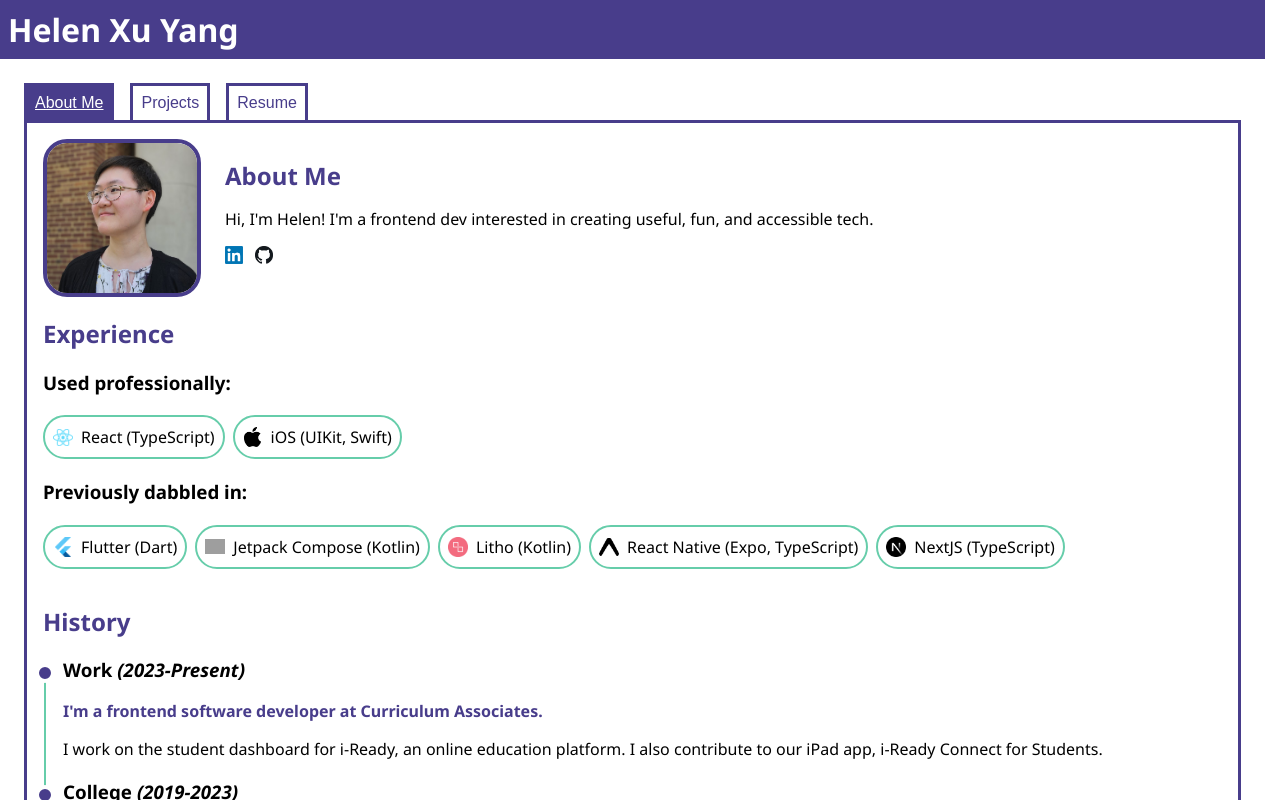
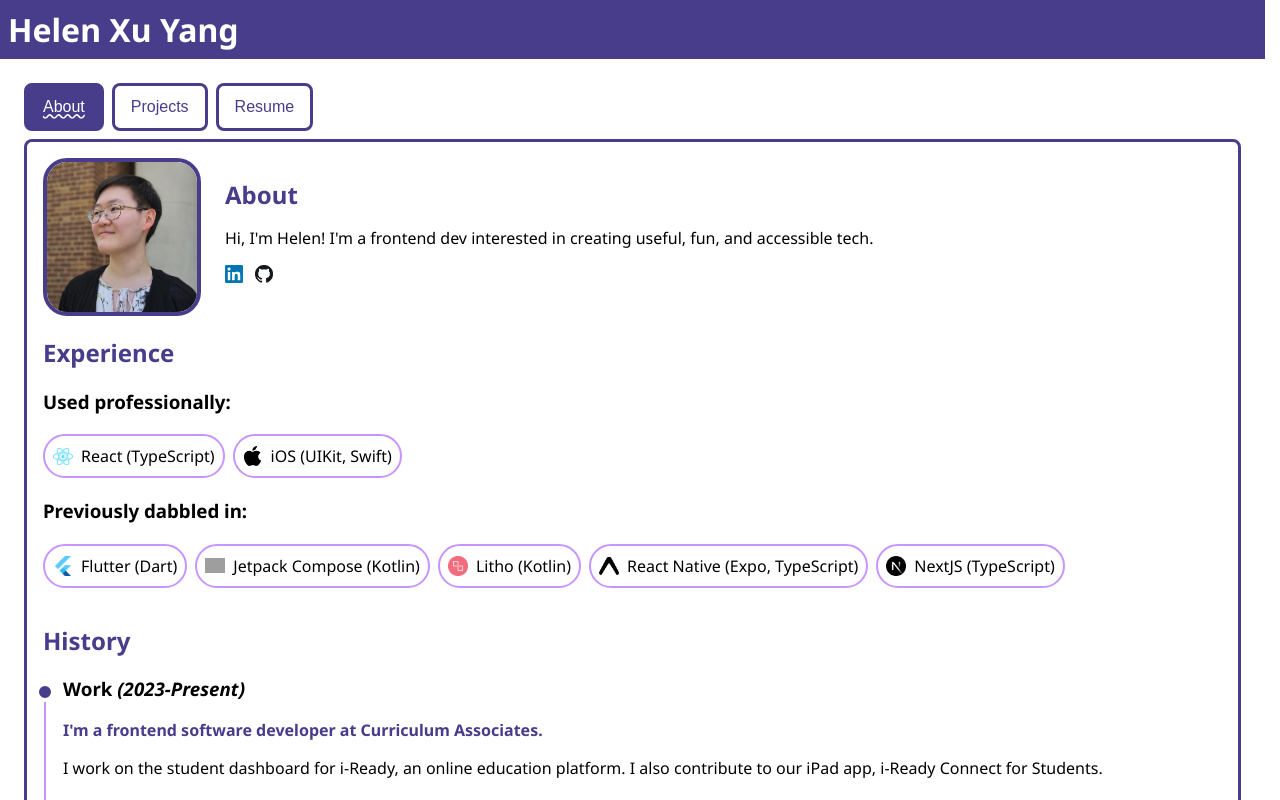
Before and after one commit to helenxuyang/helenxuyang.github.io, a React (Vite) app: page / in a window 1280 px wide. Shown: the top 800 px of the page. Built offline with nearby package versions, Linux system fonts and the light colour scheme; grey boxes are pictures that could not be loaded.

Commit message:
tweak colors, tab styling, About name

```diff
--- a/src/About.tsx
+++ b/src/About.tsx
@@ -158,7 +158,7 @@ export const About = () => {
       <StyledAbout>
         <StyledProfile src={profile} alt="Headshot of Helen Yang" width="200" />
         <div>
-          <h2>About Me</h2>
+          <h2>About</h2>
           <p>
             Hi, I'm Helen! I'm a frontend dev interested in creating useful,
             fun, and accessible tech.
--- a/src/NavigationTabs.tsx
+++ b/src/NavigationTabs.tsx
@@ -13,7 +13,7 @@ type Tab = {
 
 const TABS: Tab[] = [
   {
-    name: "About Me",
+    name: "About",
     panelContent: <About />,
   },
   {
@@ -31,10 +31,11 @@ const getTabId = (tabName: string) =>
 
 const StyledTabButtonHolder = styled.div`
   display: flex;
-  gap: 16px;
+  gap: 8px;
 
   ${SMALL_BREAKPOINT} {
-    gap: 8px;
+    gap: 0;
+    flex-direction: column;
   }
 `;
 
@@ -44,18 +45,23 @@ const StyledTabButton = styled.button<{ $isCurrent: boolean }>`
   font-size: 16px;
   color: ${(props) => (props.$isCurrent ? "white" : COLOR_PRIMARY)};
   border: 3px solid ${COLOR_PRIMARY};
-  border-bottom: none;
-  padding: 8px;
-  text-decoration: ${(props) => (props.$isCurrent ? "underline" : "none")};
+  padding: 12px 16px;
+  margin-bottom: 8px;
+  border-radius: 8px;
+  text-decoration: ${(props) => (props.$isCurrent ? "underline wavy" : "none")};
   cursor: pointer;
 
   &:hover {
-    text-decoration: underline wavy;
+    text-decoration: underline;
+  }
+
+  ${SMALL_BREAKPOINT} {
   }
 `;
 
 const StyledTabPanel = styled.div`
   border: 3px solid ${COLOR_PRIMARY};
+  border-radius: 8px;
   padding: 16px;
 
   ${SMALL_BREAKPOINT} {
--- a/src/colors.tsx
+++ b/src/colors.tsx
@@ -1,2 +1,2 @@
 export const COLOR_PRIMARY = "darkslateblue";
-export const COLOR_SECONDARY = "mediumaquamarine";
+export const COLOR_SECONDARY = "#c894ff";
```
